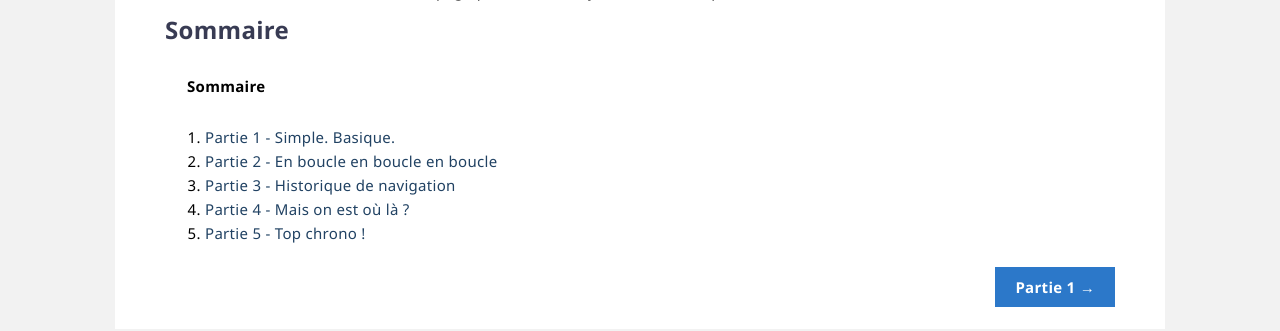
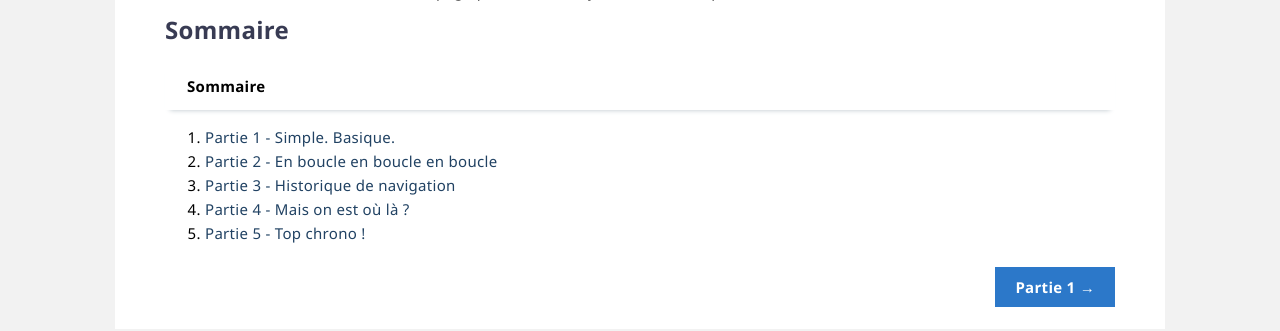
Before and after one commit to leobouard/leobouard.github.io, a Jekyll site: the page built from _posts/2022-10-21-cours-pratique-posh-0.md, in a window 1280 px wide. Shown: the part 1380-1711 px from the top of the page. Built offline with Jekyll 4.4.1, drawn with Linux system fonts in a browser that asks for light colours; some web fonts are replaced.

Commit message:
Update style.scss

```diff
--- a/assets/css/style.scss
+++ b/assets/css/style.scss
@@ -214,11 +214,11 @@
     details {
         background-color: #fff;
         z-index: 3;
+        box-shadow: 0 5px 5px -5px #b8c3c9;
     }
 
     details > a {
-        padding: 5px;
-
+        padding: 10px 20px;
     }
 
     details > summary {
```
